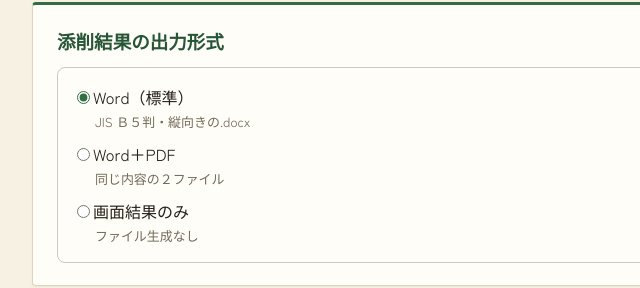
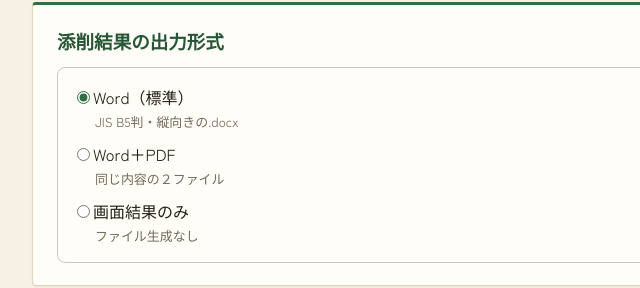
Before and after one commit to ikuyatabis/hq, a plain HTML site: page index.html in a window 1280 px wide. Shown: the part 1628-1916 px from the top of the page, 248-888 px from the left. Drawn offline with Linux system fonts and the light colour scheme; no server answers.

Commit message:
Use JIS B5 notation in staff room output description

```diff
--- a/index.html
+++ b/index.html
@@ -102,7 +102,7 @@
           <div class="panel-head"><h2 id="outputHeading">添削結果の出力形式</h2></div>
           <fieldset class="output-choices">
             <legend class="visually-hidden">添削結果の出力形式</legend>
-            <label class="output-choice"><input name="outputMode" type="radio" value="word" checked><span><strong>Word（標準）</strong><small>JIS Ｂ５判・縦向きの.docx</small></span></label>
+            <label class="output-choice"><input name="outputMode" type="radio" value="word" checked><span><strong>Word（標準）</strong><small>JIS B5判・縦向きの.docx</small></span></label>
             <label class="output-choice"><input name="outputMode" type="radio" value="both"><span><strong>Word＋PDF</strong><small>同じ内容の２ファイル</small></span></label>
             <label class="output-choice"><input name="outputMode" type="radio" value="screen"><span><strong>画面結果のみ</strong><small>ファイル生成なし</small></span></label>
           </fieldset>
```
